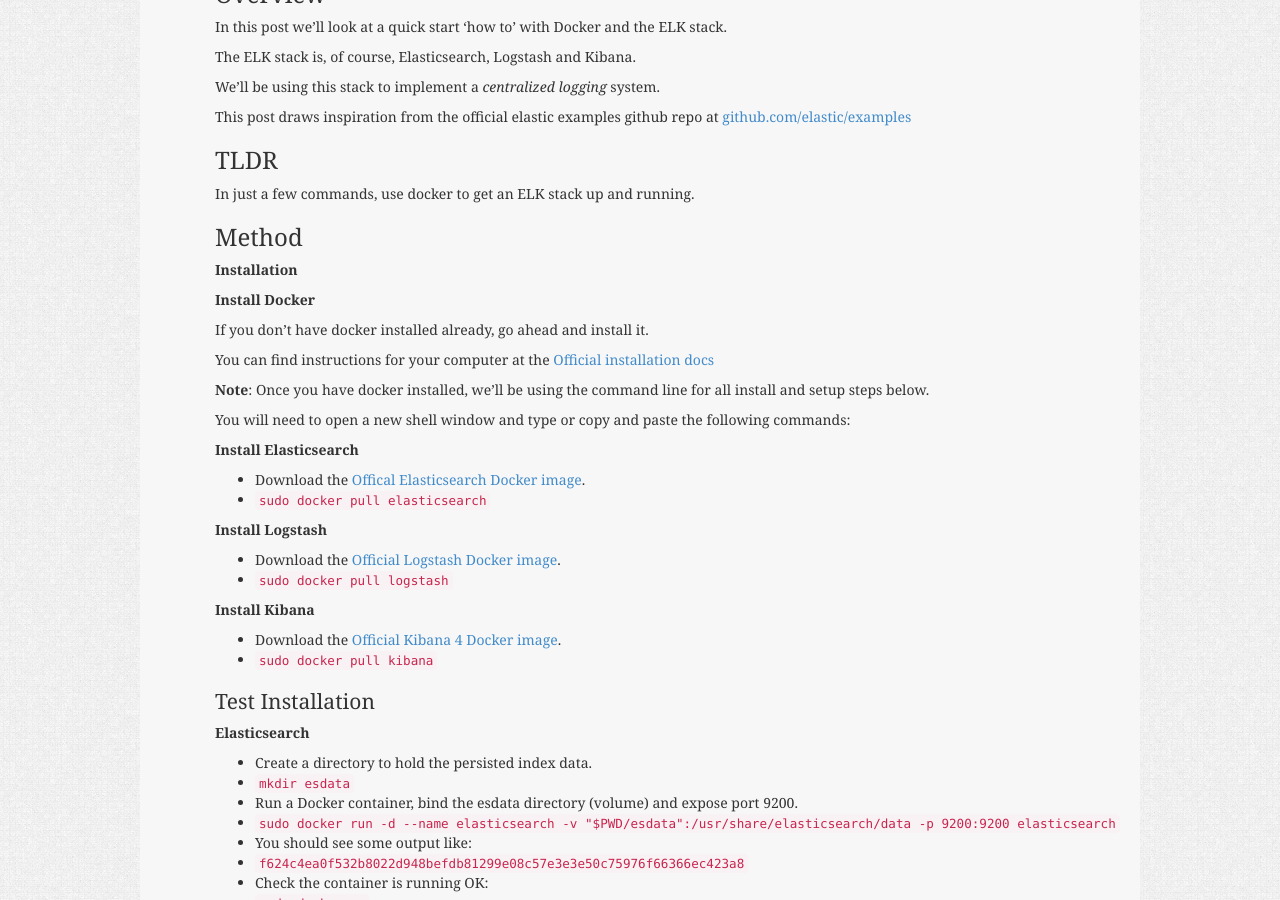
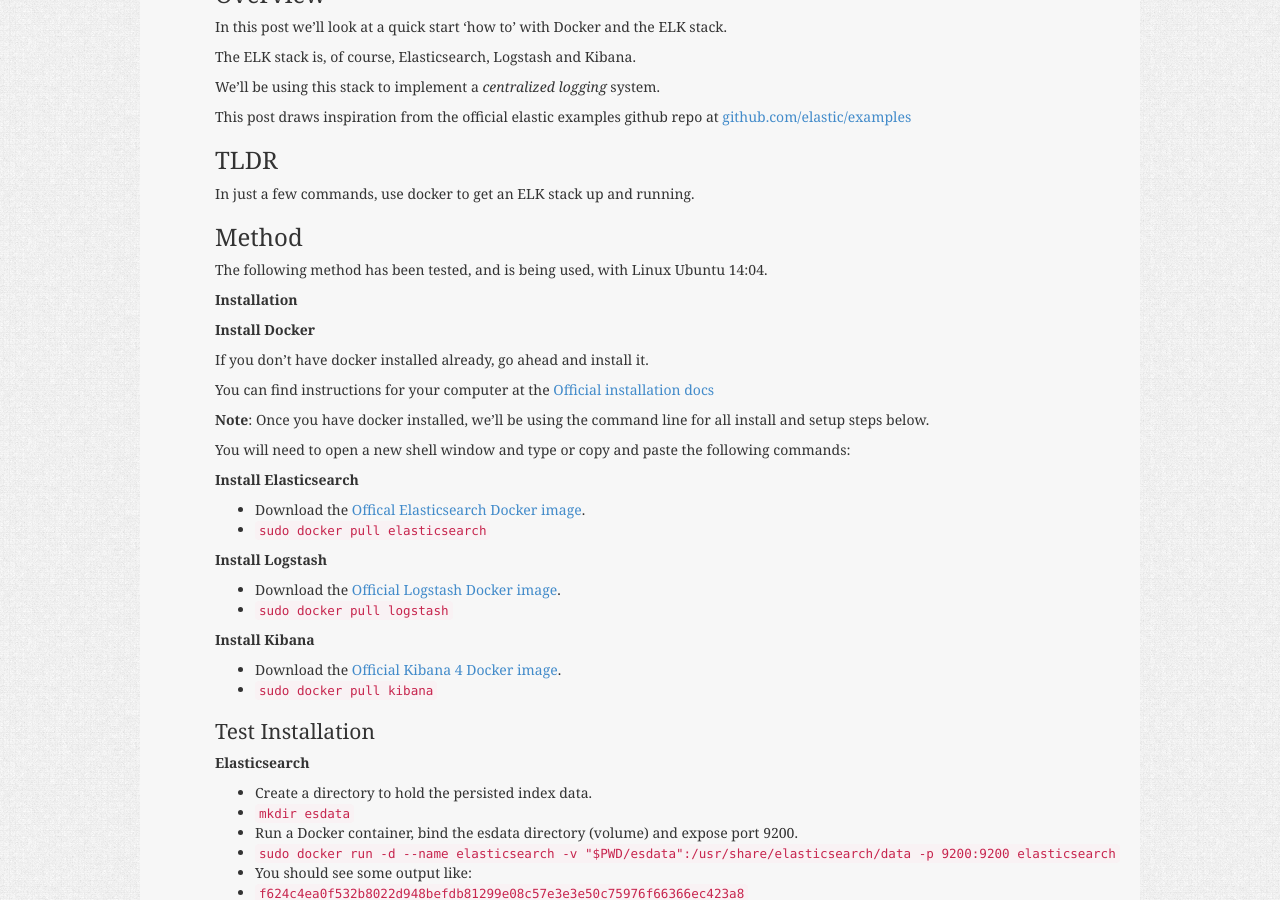
Before and after one commit to rudijs/rudijs.github.io, a Jekyll site: the page built from _posts/2015-10-05-docker-elk-quickstart.markdown, in a window 1280 px wide and 900 px high, scrolled down 349 px. Built offline with Jekyll 4.4.1, drawn with Linux system fonts in a browser that asks for light colours; Markdown is read by kramdown in place of the engine named in the settings; comment, search, counter and statistics services are not loaded.

Commit message:
Add Ubuntu 14.04 content

```diff
--- a/_posts/2015-10-05-docker-elk-quickstart.markdown
+++ b/_posts/2015-10-05-docker-elk-quickstart.markdown
@@ -21,6 +21,8 @@
 In just a few commands, use docker to get an ELK stack up and running.
 
 ## Method
+
+The following method has been tested, and is being used, with Linux Ubuntu 14:04.
 
 **Installation**
 
```
